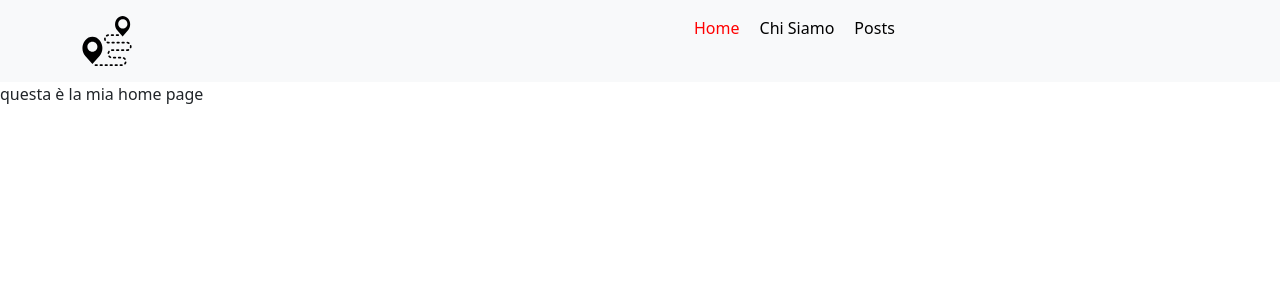
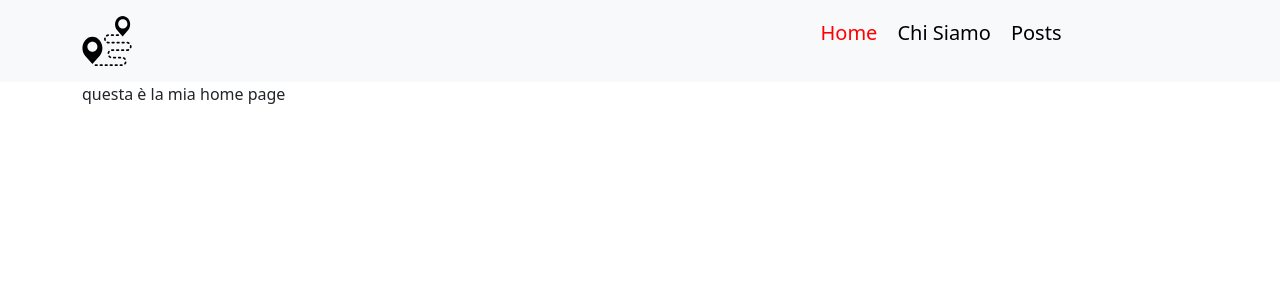
Before and after one commit to Giunta-Giovanni/react-router, a React (Vite) app: page / in a window 1280 px wide. Shown: the top 300 px of the page. Built offline with nearby package versions, Linux system fonts and the light colour scheme.

Commit message:
[feat] div container for layout

```diff
--- a/src/components/Header.jsx
+++ b/src/components/Header.jsx
@@ -10,7 +10,7 @@ export default function Header() {
                     <div className="col d-flex">
                         <Logo />
                     </div>
-                    <div className="col">
+                    <div className="col box-nav">
                         <NavBar />
                     </div>
                 </div>
--- a/src/index.css
+++ b/src/index.css
@@ -18,14 +18,41 @@ li a {
 }
 
 /* NavBar */
+.box-nav {
+    display: flex;
+    justify-content: center;
+    align-items: center;
+}
+
 nav ul {
     display: flex;
 }
 
 .page-link {
     margin: auto 10px;
+
+}
+
+.page-link::after {
+    content: "";
+    position: absolute;
+    left: 0;
+    bottom: -2px;
+    width: 0;
+    height: 2px;
+    background-color: red;
+    transition: width 0.3s ease-in-out;
+}
+
+.page-link:hover::after {
+    width: 100%;
+}
+
+.page-link a {
+    font-size: 20px;
 }
 
 .page-link .active {
     color: red;
+
 }
--- a/src/route/AboutPage.jsx
+++ b/src/route/AboutPage.jsx
@@ -2,7 +2,7 @@ import Header from "../components/Header"
 
 export default function AboutPage() {
     return (
-        <div>
+        <div className="container">
             questa è la mia pagina chi siamo
         </div>
     )
--- a/src/route/HomePage.jsx
+++ b/src/route/HomePage.jsx
@@ -2,7 +2,7 @@ import Header from "../components/Header"
 
 export default function HomePage() {
     return (
-        <div>
+        <div className="container">
             questa è la mia home page
         </div>
     )
--- a/src/route/PostsPage.jsx
+++ b/src/route/PostsPage.jsx
@@ -2,7 +2,7 @@ import Header from "../components/Header"
 
 export default function PostsPage() {
     return (
-        <div>
+        <div className="container">
             questa è la mia pagina dei Posts
         </div>
     )
```
